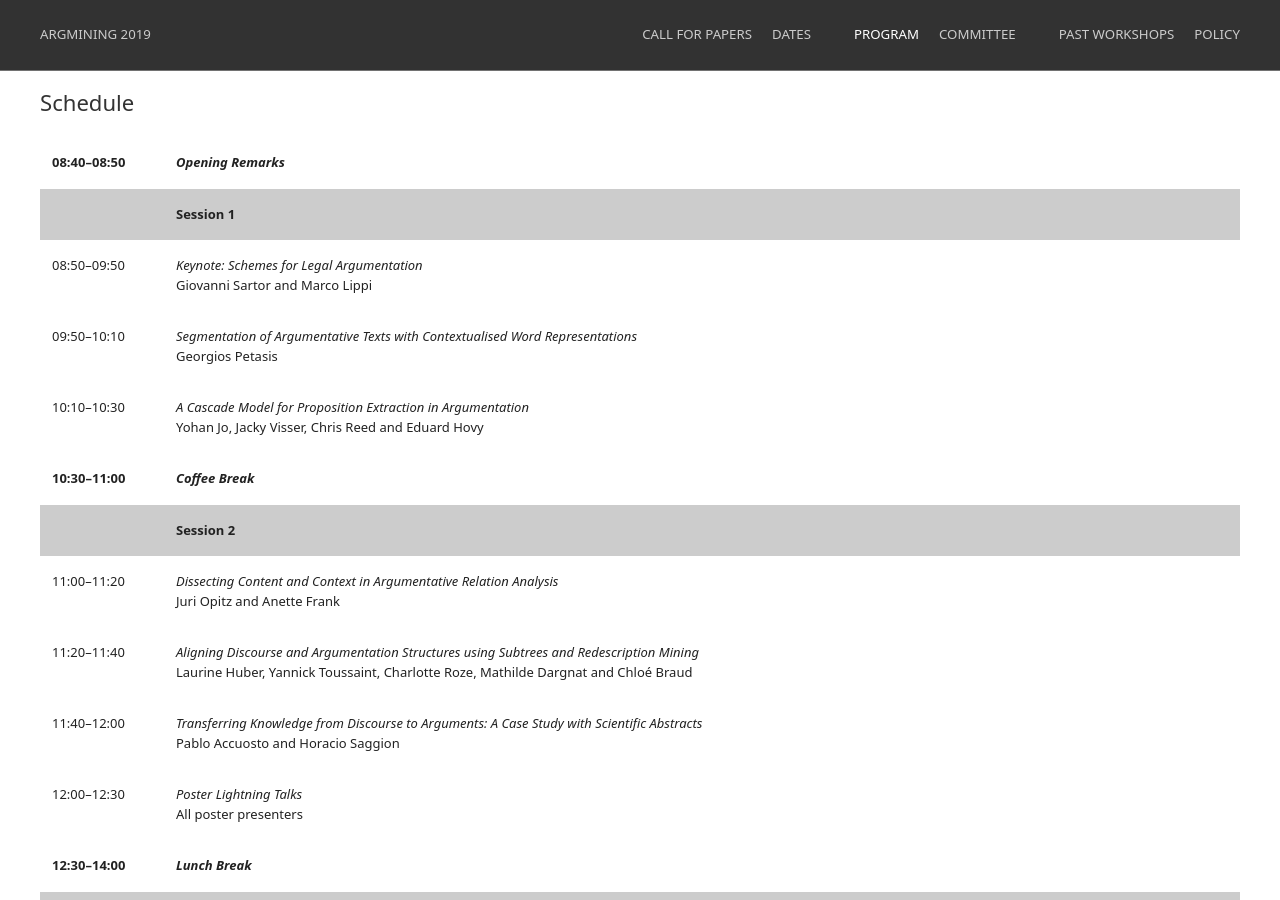
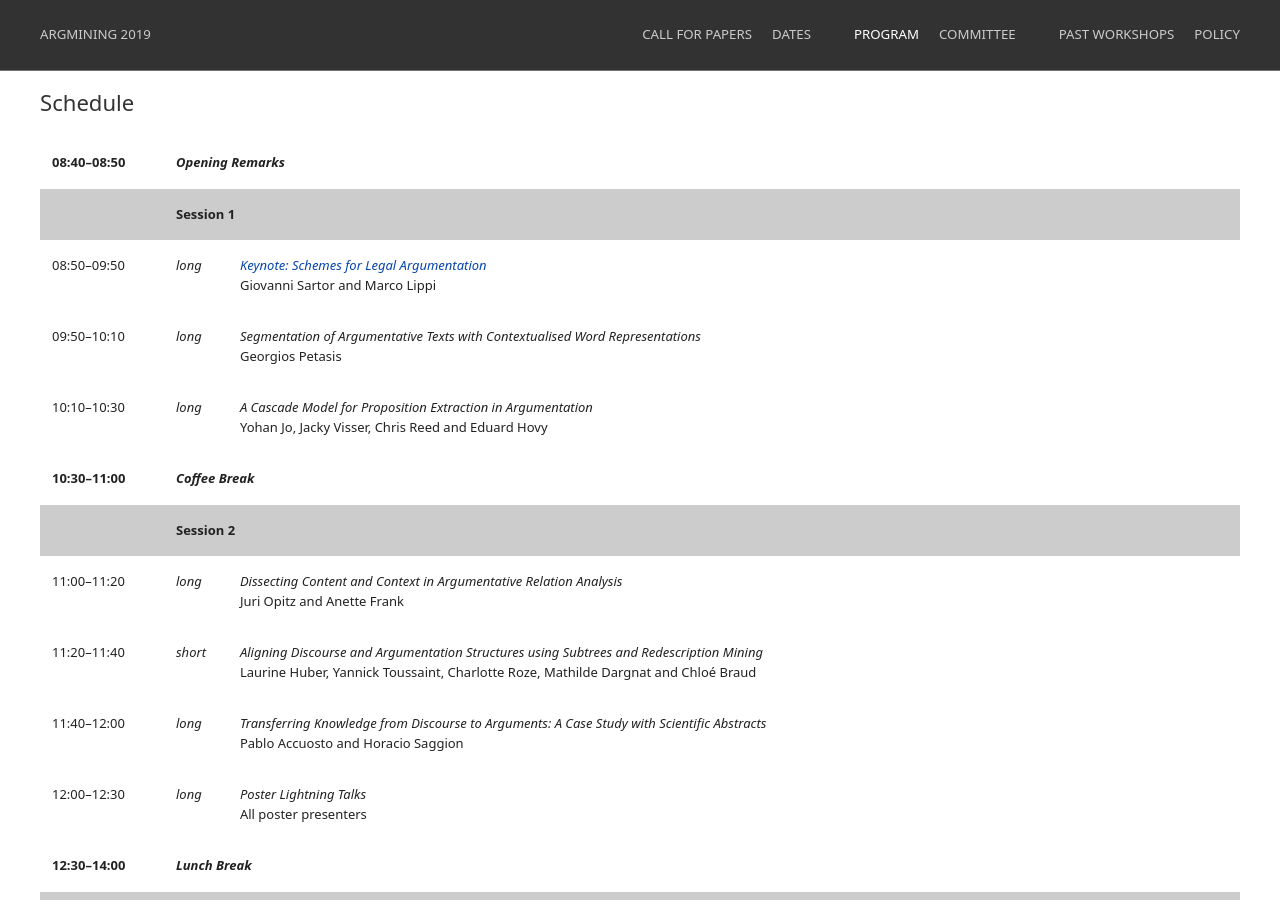
Before and after one commit to argmining19-webis-de/argmining19-webis-de.github.io, a Jekyll site: the page built from program.html, in a window 1280 px wide and 900 px high, scrolled down 553 px. Built offline with Jekyll 4.4.1, drawn with Linux system fonts in a browser that asks for light colours; some of the changed text lies outside the part shown.

Commit message:
added paper type to schedule

```diff
--- a/_sass/_index.scss
+++ b/_sass/_index.scss
@@ -82,7 +82,7 @@ html {
 .program-presentation-title td{
     padding-bottom: 0;
 }
-.program-presentation-title td:nth-of-type(2){
+.program-presentation-title td:nth-of-type(2), .program-presentation-title td:nth-of-type(3){
     font-style: italic;
 }
 .program-speaker td{
--- a/schedule.html
+++ b/schedule.html
@@ -1,53 +1,61 @@
 <table class="uk-table uk-table-responsive program-table">
         <tr class="program-section-title">
             <td>08:40–08:50</td>
-            <td>Opening Remarks</td>
+            <td colspan="2">Opening Remarks</td>
         </tr>
         <tr class="program-session">
             <td></td>
-            <td>Session 1</td>
+            <td colspan="2">Session 1</td>
         </tr>
         <tr class="program-presentation-title">
             <td>08:50–09:50</td>
-            <td>Keynote: Schemes for Legal Argumentation</td>
+            <td>long</td>
+            <td><a href="#keynote-speakers">Keynote: Schemes for Legal Argumentation</a></td>
         </tr>
         <tr class="program-speaker">
+            <td></td>
             <td></td>
             <td>Giovanni Sartor and Marco Lippi</td>
         </tr>
 
         <tr class="program-presentation-title">
             <td>09:50–10:10 </td>
+            <td>long</td>
             <td>Segmentation of Argumentative Texts with Contextualised Word Representations</td>
         </tr>
         <tr class="program-speaker">
+            <td></td>
             <td></td>
             <td> Georgios Petasis </td>
         </tr>
 
         <tr class="program-presentation-title">
             <td>10:10–10:30</td>
+            <td>long</td>
             <td> A Cascade Model for Proposition Extraction in Argumentation</td>
         </tr>
         <tr class="program-speaker">
+            <td></td>
             <td></td>
             <td> Yohan Jo, Jacky Visser, Chris Reed and Eduard Hovy </td>
         </tr>
         <tr class="program-section-title">
             <td>10:30–11:00</td>
-            <td>Coffee Break</td>
+            <td colspan="2">Coffee Break</td>
         </tr>
         <tr class="program-session">
             <td></td>
-            <td>Session 2</td>
+            <td colspan="2">Session 2</td>
         </tr>
 
 
         <tr class="program-presentation-title">
             <td>11:00–11:20</td>
+            <td>long</td>
             <td>Dissecting Content and Context in Argumentative Relation Analysis</td>
         </tr>
         <tr class="program-speaker">
+            <td></td>
             <td></td>
             <td> Juri Opitz and Anette Frank </td>
         </tr>
@@ -55,9 +63,11 @@
 
         <tr class="program-presentation-title">
             <td>11:20–11:40</td>
+            <td>short</td>
             <td>Aligning Discourse and Argumentation Structures using Subtrees and Redescription Mining </td>
         </tr>
         <tr class="program-speaker">
+            <td></td>
             <td></td>
             <td> Laurine Huber, Yannick Toussaint, Charlotte Roze, Mathilde Dargnat and Chloé Braud </td>
         </tr>
@@ -65,9 +75,11 @@
 
         <tr class="program-presentation-title">
             <td>11:40–12:00</td>
+            <td>long</td>
             <td>Transferring Knowledge from Discourse to Arguments: A Case Study with Scientific Abstracts</td>
         </tr>
         <tr class="program-speaker">
+            <td></td>
             <td></td>
             <td> Pablo Accuosto and Horacio Saggion</td>
         </tr>
@@ -75,29 +87,33 @@
 
         <tr class="program-presentation-title">
             <td>12:00–12:30</td>
+            <td>long</td>
             <td>Poster Lightning Talks</td>
         </tr>
         <tr class="program-speaker">
+            <td></td>
             <td></td>
             <td> All poster presenters</td>
         </tr>
 
         <tr class="program-section-title">
             <td>12:30–14:00</td>
-            <td>Lunch Break</td>
+            <td colspan="2">Lunch Break</td>
         </tr>
         <tr class="program-session">
             <td>14:00–15:30</td>
-            <td>Session 3</td>
+            <td colspan="2">Session 3: Demo and Posters</td>
         </tr>
 
 
 
         <tr class="program-presentation-title">
             <td></td>
+            <td>demo</td>
             <td>The Swedish PoliGraph: A Semantic Graph for Argument Mining of Swedish Parliamentary Data</td>
         </tr>
         <tr class="program-speaker">
+            <td></td>
             <td></td>
             <td> Stian Rødven Eide </td>
         </tr>
@@ -105,9 +121,11 @@
 
         <tr class="program-presentation-title">
             <td></td>
+            <td>long</td>
             <td>Towards Effective Rebuttal: Listening Comprehension Using Corpus-Wide Claim Mining</td>
         </tr>
         <tr class="program-speaker">
+            <td></td>
             <td></td>
             <td> Tamar Lavee, Matan Orbach, Lili Kotlerman, Yoav Kantor, Shai Gretz, Lena Dankin, Michal Jacovi, Yonatan
                 Bilu, Ranit Aharonov and Noam Slonim</td>
@@ -116,9 +134,11 @@
 
         <tr class="program-presentation-title">
             <td></td>
+            <td>short</td>
             <td>Lexicon Guided Attentive Neural Network Model for Argument Mining</td>
         </tr>
         <tr class="program-speaker">
+            <td></td>
             <td></td>
             <td> Jian-Fu Lin, Kuo Yu Huang, Hen-Hsen Huang and Hsin-Hsi Chen </td>
         </tr>
@@ -126,10 +146,12 @@
 
         <tr class="program-presentation-title">
             <td></td>
+            <td>long</td>
             <td>Is It Worth the Attention? A Comparative Evaluation of Attention Layers for Argument Unit Segmentation
             </td>
         </tr>
         <tr class="program-speaker">
+            <td></td>
             <td></td>
             <td> Maximilian Spliethöver, Jonas Klaff and Hendrik Heuer </td>
         </tr>
@@ -137,9 +159,11 @@
 
         <tr class="program-presentation-title">
             <td></td>
+            <td>long</td>
             <td>Argument Component Classification by Relation Identification by Neural Network and TextRank</td>
         </tr>
         <tr class="program-speaker">
+            <td></td>
             <td></td>
             <td> Mamoru Deguchi and Kazunori Yamaguchi </td>
         </tr>
@@ -147,9 +171,11 @@
 
         <tr class="program-presentation-title">
             <td></td>
+            <td>short</td>
             <td>Argumentative Evidences Classification and Argument Scheme Detection Using Tree Kernels</td>
         </tr>
         <tr class="program-speaker">
+            <td></td>
             <td></td>
             <td> Davide Liga </td>
         </tr>
@@ -157,9 +183,11 @@
 
         <tr class="program-presentation-title">
             <td></td>
+            <td>short</td>
             <td>The Utility of Discourse Parsing Features for Predicting Argumentation Structure </td>
         </tr>
         <tr class="program-speaker">
+            <td></td>
             <td></td>
             <td> Freya Hewett, Roshan Prakash Rane, Nina Harlacher and Manfred Stede </td>
         </tr>
@@ -167,36 +195,44 @@
 
         <tr class="program-presentation-title">
             <td></td>
+            <td>long</td>
             <td>Detecting Argumentative Discourse Acts with Linguistic Alignment</td>
         </tr>
         <tr class="program-speaker">
+            <td></td>
             <td></td>
             <td>Timothy Niven and Hung-Yu Kao </td>
         </tr>
 
         <tr class="program-presentation-title">
             <td></td>
+            <td>long</td>
             <td>Annotation of Rhetorical Moves in Biochemistry Articles </td>
         </tr>
         <tr class="program-speaker">
+            <td></td>
             <td></td>
             <td>Mohammed Alliheedi, Robert E. Mercer and Robin Cohen </td>
         </tr>
 
         <tr class="program-presentation-title">
             <td></td>
+            <td>long</td>
             <td>Evaluation of Scientific Elements for Text Similarity in Biomedical Publications</td>
         </tr>
         <tr class="program-speaker">
+            <td></td>
             <td></td>
             <td>Mariana Neves, Daniel Butzke and Barbara Grune </td>
         </tr>
 
         <tr class="program-presentation-title">
             <td></td>
+            <td>long</td>
             <td>Categorizing Comparative Sentences</td>
         </tr>
         <tr class="program-speaker">
+            <td></td>
             <td></td>
             <td>Alexander Panchenko, Alexander Bondarenko, Mirco Franzek, Matthias Hagen and Chris Biemann </td>
         </tr>
@@ -205,9 +241,11 @@
 
         <tr class="program-presentation-title">
             <td></td>
+            <td>long</td>
             <td>Ranking Passages for Argument Convincingness</td>
         </tr>
         <tr class="program-speaker">
+            <td></td>
             <td></td>
             <td>Peter Potash, Adam Ferguson and Timothy J. Hazen </td>
         </tr>
@@ -215,9 +253,11 @@
 
         <tr class="program-presentation-title">
             <td></td>
+            <td>long</td>
             <td>Gradual Argumentation Evaluation for Stance Aggregation in Automated Fake News Detection </td>
         </tr>
         <tr class="program-speaker">
+            <td></td>
             <td></td>
             <td>Neema Kotonya and Francesca Toni </td>
         </tr>
@@ -225,17 +265,19 @@
 
         <tr class="program-section-title">
             <td>15:30–16:00</td>
-            <td>Coffee Break</td>
+            <td colspan="2">Coffee Break</td>
         </tr>
         <tr class="program-session">
             <td></td>
-            <td>Session 4</td>
+            <td colspan="2">Session 4</td>
         </tr>
 
         <tr class="program-presentation-title">
             <td>16:00–16:20</td>
+            <td>long</td>
             <td>Persuasion of the Undecided: Language vs. the Listener
         <tr class="program-speaker">
+            <td></td>
             <td></td>
             <td>Liane Longpre, Esin Durmus and Claire Cardie </td>
         </tr>
@@ -243,32 +285,38 @@
 
         <tr class="program-presentation-title">
             <td>16:20–16:40</td>
+            <td>long</td>
             <td>Towards Assessing Argumentation Annotation - A First Step </td>
         </tr>
         <tr class="program-speaker">
+            <td></td>
             <td></td>
             <td>Anna Lindahl, Lars Borin and Jacobo Rouces </td>
         </tr>
 
         <tr class="program-presentation-title">
             <td>16:40–17:25</td>
+            <td>long</td>
             <td>Special Event</td>
         </tr>
         <tr class="program-speaker">
+            <td></td>
             <td></td>
             <td>Moderated by workshop chairs</td>
         </tr>
 
         <tr class="program-presentation-title">
             <td>17:25–17:30</td>
+            <td>long</td>
             <td>Best Paper Announcement</td>
         </tr>
         <tr class="program-speaker">
+            <td></td>
             <td></td>
             <td>Workshop chairs</td>
         </tr>
         <tr class="program-section-title">
                 <td>17:30</td>
-                <td>Closing Remarks</td>
+                <td colspan="2">Closing Remarks</td>
             </tr>
     </table>
```
